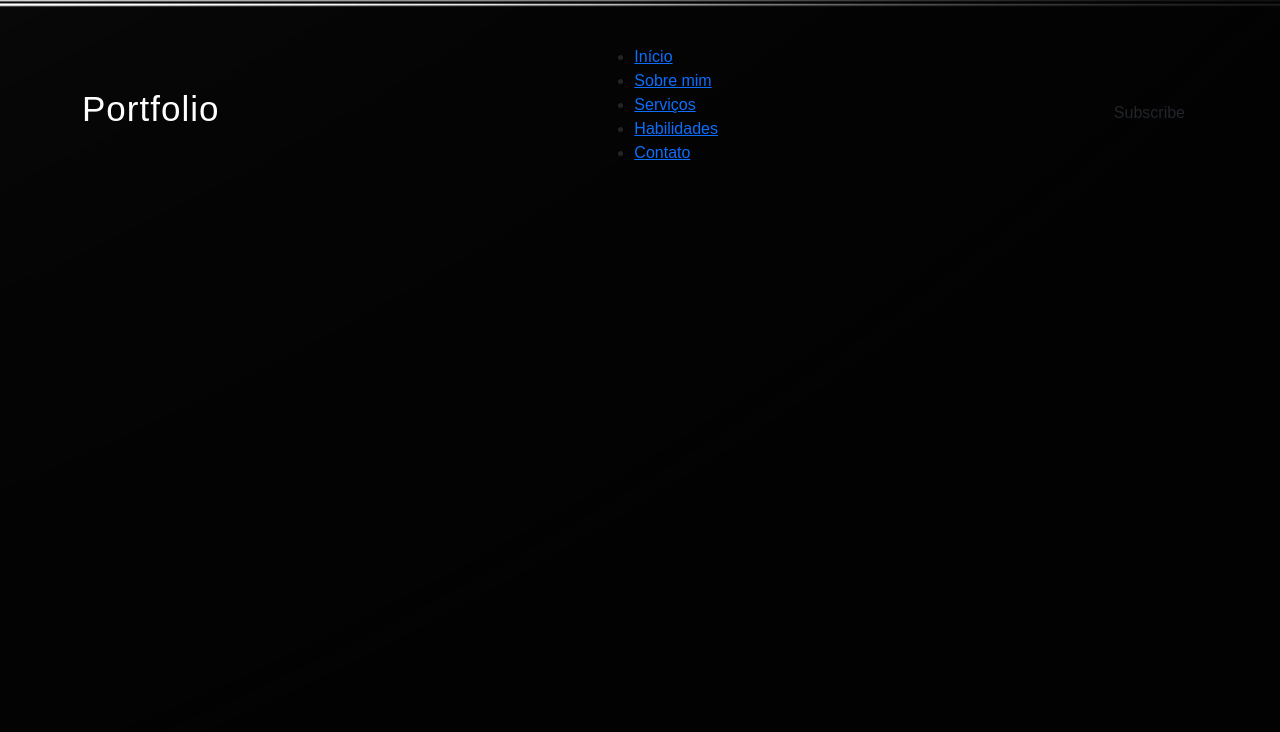
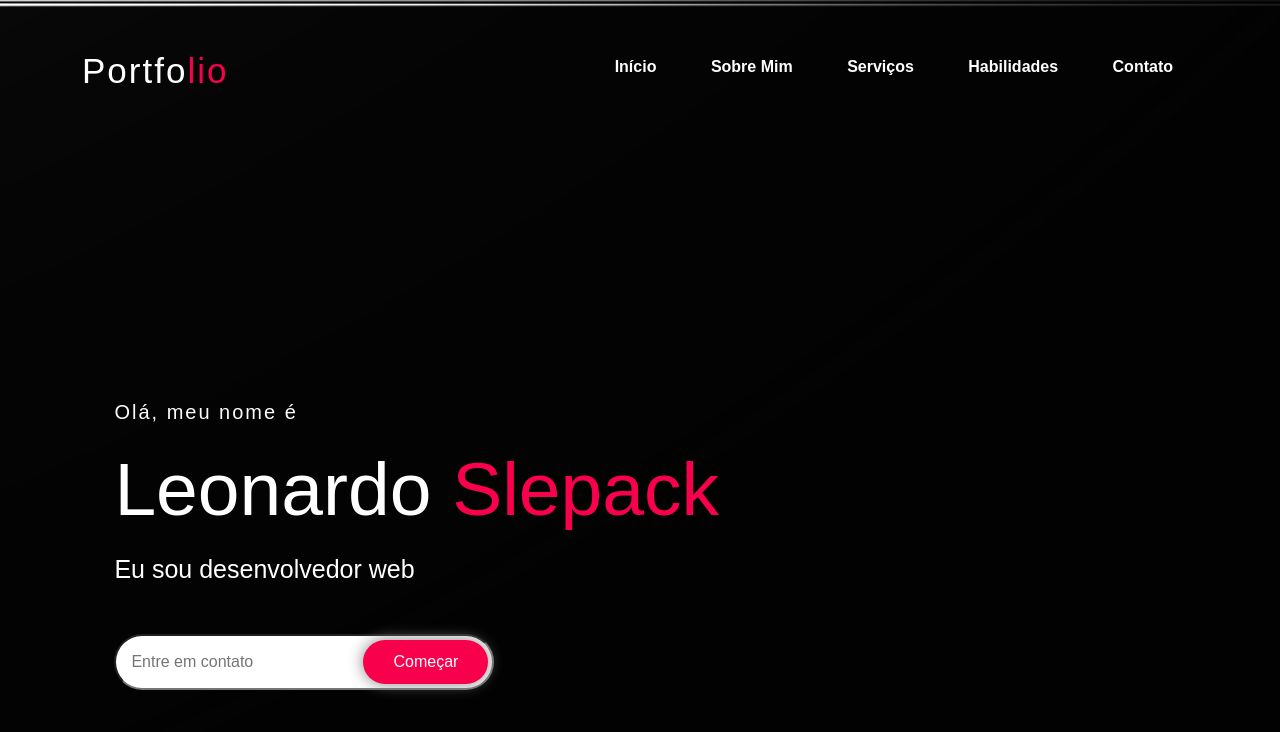
Before and after one commit to LeoSlepack/My_portfolio, a plain HTML site: page index.html in a window 1280 px wide. Drawn offline with nearby package versions, Linux system fonts and the light colour scheme.

Commit message:
finished navbar and header

```diff
--- a/css/style.css
+++ b/css/style.css
@@ -7,6 +7,8 @@
     font-family: 'Josefin Sans', sans-serif;
 }
 
+/*BACKGROUND */
+
 #background {
     background-image: url(../imagens/thumb-1920-551467.png);
     background-repeat: no-repeat;
@@ -15,6 +17,8 @@
     height: 100vh;
     width: 100%;
 }
+
+/*NAVBAR */
 
 nav {
     display: flex;
@@ -29,5 +33,82 @@ nav h2 {
     color: #fff;
     font-size: 35px;
     cursor: pointer;
-    letter-spacing: 1px;
+    letter-spacing: 2px;
 }
+
+span {
+    color: #f9004d;
+}
+
+nav ul li {
+    display: inline-block;
+    padding: 10px 25px;
+    list-style-type: none;
+}
+
+nav ul li a {
+    color: #fff;
+    text-decoration: none;
+    font-weight: bold;
+    text-transform: capitalize;
+}
+
+nav ul li a:hover {
+    color: #f9004d;
+    transform: scale(1.2);
+}
+
+/* MAIN  */
+
+#main {
+    position: absolute;
+    top: 50%;
+    left: 8%;
+    transform: translateY(-50);
+}
+
+h4 {
+    color: #fcfcfc;
+    letter-spacing: 2px;
+    font-size: 20px;
+}
+
+h1 {
+    color: #fff;
+    margin: 20px 0px 20px 0px;
+    font-size: 75px;
+}
+
+h3 {
+    color: #fff;
+    font-size: 25px;
+    margin-bottom: 50px;
+}
+
+.form-contact form {
+    width: 380px;
+    max-width: 100%;
+    position: relative;
+}
+
+.form-contact form input:first-child {
+    display: inline-block;
+    width: 100%;
+    padding: 14px 130px 14px 15px;
+    border-radius: 30px;
+    outline: none;
+}
+
+.form-contact form input:last-child {
+    position: absolute;
+    display: inline-block;
+    outline: none;
+    padding: 10px 30px;
+    border: none;
+    border-radius: 30px;
+    background-color: #f9004d;
+    color: #fff;
+    box-shadow: 0px 0px 15px #858585;
+    right: 6px;
+    top: 6px;
+}
--- a/index.html
+++ b/index.html
@@ -30,8 +30,19 @@
                 <li><a href="#">Habilidades</a></li>
                 <li><a href="#">Contato</a></li>
             </ul>
-            <a href="#" class="btn">Subscribe</a>
         </nav>
+        <!--MAIN-->
+        <div class="container" id="main">
+            <h4>Olá, meu nome é</h4>
+            <h1>Leonardo <span>Slepack</span></h1>
+            <h3>Eu sou desenvolvedor web</h3>
+            <div class="form-contact">
+                <form action="#">
+                    <input type="email" name="email" id="email" placeholder="Entre em contato">
+                    <input type="submit" name="submit" value="Começar">
+                </form>
+            </div>
+        </div>
     </div>
 </body>
 </html>
```
